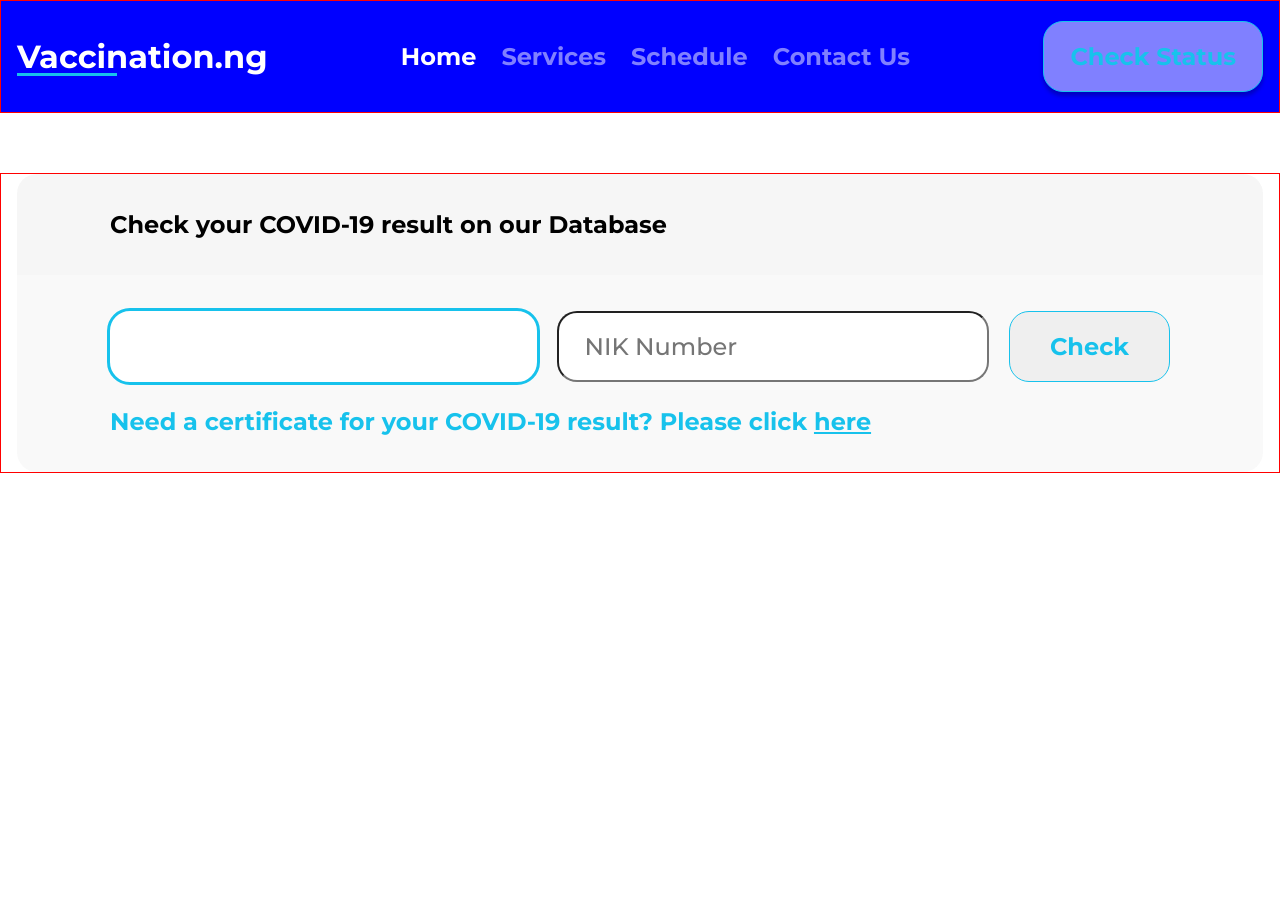
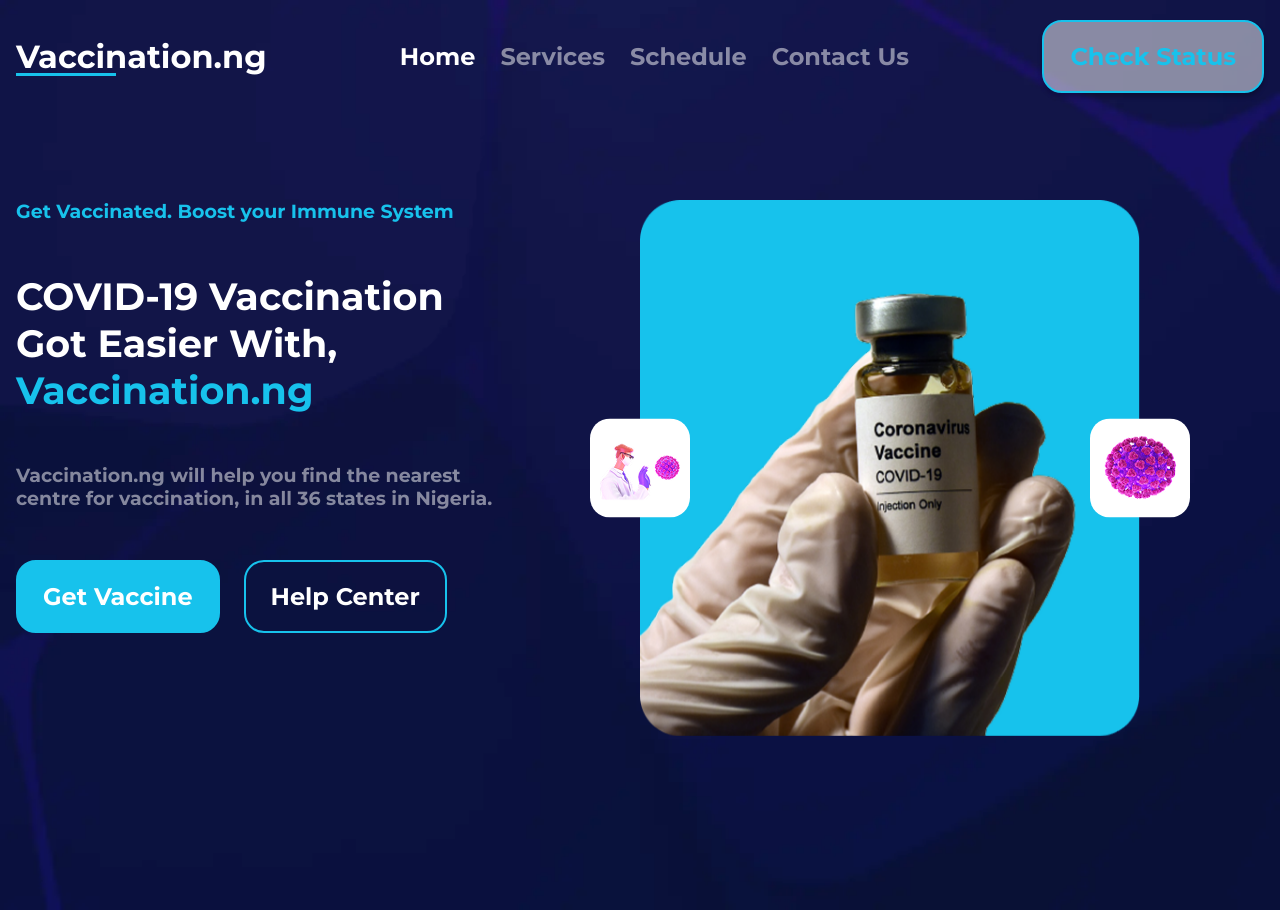
Before and after one commit to pankajmanral/vaccination, a plain HTML site: page index.html in a window 1280 px wide. Before the commit the page ends 800 px from the top, so only its background shows below. Drawn offline with nearby package versions, Linux system fonts and the light colour scheme.

Commit message:
banner almost done

```diff
--- a/assets/css/banner.css
+++ b/assets/css/banner.css
@@ -1,42 +1,42 @@
 .banner {
     position: relative;
+}
+
+.banner .container {
+    position: relative;
+    top: 200px;
+}
+
+.banner-img {
+    position: absolute;
     top: 0;
     left: 0;
+    width: 100%;
+    object-fit: cover;
+    object-position: center;
 }
 
-.banner .banner-img-wrapper {
-    position: relative;
-    overflow: hidden;
+.banner .banner-content {
+    width: 100%;
+    display: flex;
+    justify-content: space-between;
 }
 
-.banner .banner-img {
-    width: 100%;
-    height: auto;
-    object-fit: cover;
-    object-position: center;
-    display: block;
-}
-
-
-.banner .banner-content-wrapper {
-    position: absolute;
-    top: 211px;
-    display: flex;
-    justify-content: space-between;
-    align-items: flex-start;
-}
-
-.banner .banner-text-content {
+.banner .banner-left {
     width: 100%;
     max-width: 603px;
 }
 
-.banner .section-description:first-child {
+.banner .section-description {
     color: var(--primary-accent-color);
-    margin-bottom: 40px;
+    margin-bottom: 50px;
 }
 
-.banner .section-description:last-child {
+.banner .light {
+    color: var(--color-secondary);
+}
+
+.banner {
     color: var(--color-secondary);
 }
 
@@ -45,17 +45,124 @@
     margin-bottom: 50px;
 }
 
-.banner .banner-right-image-wrapper {
-    position: relative;
-    overflow: hidden;
-    background-color: var(--primary-accent-color);
-    border-radius: 43.19px;
-    margin-left: 124px;
+.banner .section-heading span {
+    color: var(--primary-accent-color);
 }
 
-.banner .vaccine-img{
+.banner .get-vaccine-btn,
+.banner .help-center-btn {
+    display: inline-block;
+    text-decoration: none;
+    padding: 20px 25px;
+    color: var(--color-primary);
+    border-color: var(--primary-accent-color);
+}
+
+.banner .get-vaccine-btn {
+    background-color: var(--primary-accent-color);
+    margin-right: 20px;
+}
+
+.banner-right {
     width: 100%;
-    height: auto;
+    display: flex;
+    justify-content: center;
+    align-items: center;
+}
+
+.banner .banner-swiper-container {
+    position: relative;
+    cursor: grab;
+}
+
+.banner .swiper {
+    width: 100%;
+    max-width: 532px;
+}
+
+.banner .vaccine-img {
+    width: 100%;
+    display: block;
     object-fit: cover;
-    display: block;
+    object-position: center;
 }
+
+.banner .swiper-left-fixed-img,
+.banner .swiper-right-fixed-img {
+    position: absolute;
+    z-index: 5;
+    top: 50%;
+    transform: translateY(-50%);
+    background-color: var(--color-primary);
+    padding: 17px 10px;
+    border-radius: 20px;
+}
+
+.banner .swiper-left-fixed-img {
+    left: -50px;
+}
+
+.banner .swiper-right-fixed-img {
+    right: -50px;
+}
+
+@media (max-width:1280px) {
+
+    .banner-img {
+        height: auto;
+    }
+
+    .banner .swiper {
+        max-width: 500px;
+    }
+
+    .banner .banner-left {
+        max-width: 500px;
+    }
+
+    .banner .section-description {
+        font-size: 19px;
+    }
+
+    .banner .section-heading {
+        font-size: 38px;
+    }
+}
+
+@media (max-width:1110px) {
+    .banner .container {
+        top: 115px;
+    }
+
+    .banner .banner-content {
+        flex-direction: column;
+    }
+
+    .banner .banner-left {
+        max-width: 100%;
+        margin-bottom: 55px;
+    }
+}
+
+@media (max-width:635px) {
+    .banner .swiper {
+        width: 100%;
+        max-width: 532px;
+    }
+
+    .banner .swiper{
+        max-width: 450px;
+    }
+}
+
+@media (max-width:568px) {
+    .banner .section-description,
+    .banner .section-heading{
+        margin-bottom: 20px;
+    }
+
+    .banner .swiper{
+        max-width: 400px;
+    }
+
+}
--- a/assets/css/header.css
+++ b/assets/css/header.css
@@ -5,7 +5,6 @@ header {
     width: 100%;
     background: transparent;
     z-index: 10;
-    background-color: blue;
 }
 
 header nav {
--- a/assets/css/style.css
+++ b/assets/css/style.css
@@ -162,7 +162,7 @@ table {
     padding-right: 16px;
     margin: 0 auto;
     box-sizing: border-box;
-    border: 1px solid red;
+    /* border: 1px solid red; */
 }
 
 .btn {
@@ -171,7 +171,7 @@ table {
     font-size: 24px;
     font-weight: var(--fw-700);
     line-height: normal;
-    border: 1px solid;
+    border: 2px solid;
 }
 
 .section-heading {
--- /dev/null
+++ b/assets/js/banner.js
@@ -0,0 +1,3 @@
+const swiper = new Swiper('.swiper',{
+    loop : true
+})
--- a/index.html
+++ b/index.html
@@ -1,11 +1,13 @@
 <!DOCTYPE html>
 <html lang="en">
+
 <head>
     <meta charset="UTF-8" />
     <meta name="viewport" content="width=device-width, initial-scale=1.0" />
 
     <link rel="stylesheet" href="assets/css/style.css " />
     <link rel="stylesheet" href="assets/css/fonts.css " />
+    <link rel="stylesheet" href="https://cdn.jsdelivr.net/npm/swiper@11/swiper-bundle.min.css" />
 
     <!-- header css -->
     <link rel="stylesheet" href="assets/css/header.css" />
@@ -18,6 +20,7 @@
 
     <title>vaccination - Home</title>
 </head>
+
 <body>
     <header>
         <div class="container">
@@ -42,54 +45,55 @@
         </div>
     </header>
 
-        <!-- <section class="banner">
-            <div class="banner-img-wrapper">
+    <section class="banner">
         <picture>
-                    <source
-                        media="(max-width:526px)"
-                        srcset="assets/image/banner-img-sm.webp"
-                    />
-                    <source
-                        media="(max-width:867px)"
-                        srcset="assets/image/banner-img-md.webp"
-                    />
-                    <img
-                        src="assets/image/banner-img-lg.webp"
-                        width="1440"
-                        height="1024"
-                        alt="banner image"
-                        class="banner-img"
-                    />
+            <source media="(max-width:526px)" srcset="assets/image/banner-img-sm.webp" />
+            <source media="(max-width:1081px)" srcset="assets/image/banner-img-md.webp" />
+            <img src="assets/image/banner-img-lg.webp" alt="" class="banner-img" width="1440" height="1024">
         </picture>
-            </div>
         <div class="container">
-                <div class="banner-content-wrapper">
-                    <div class="banner-left-content">
-                        <div class="banner-text-content">
-                            <h2 class="section-description">
+            <div class="banner-content">
+                <div class="banner-left">
+                    <h3 class="section-description">
                         Get Vaccinated. Boost your Immune System
+                    </h3>
+                    <h2 class="section-heading">
+                        COVID-19 Vaccination Got Easier With, <span>Vaccination.ng</span>
                     </h2>
-                            <h1 class="section-heading">
-                                COVID-19 Vaccination Got Easier With,
-                                Vaccination.ng
-                            </h1>
-                            <h2 class="section-description">
-                                Vaccination.ng will help you find the nearest
-                                centre for vaccination, in all 36 states in
+                    <h3 class="section-description light">
+                        Vaccination.ng will help you find the nearest centre for vaccination, in all 36 states in
                         Nigeria.
-                            </h2>
+                    </h3>
+                    <div class="banner-btns">
+                        <a href="" class="btn get-vaccine-btn">Get Vaccine</a>
+                        <a href="" class="btn help-center-btn">Help Center</a>
                     </div>
                 </div>
-                    <div class="banner-right-image-wrapper">
-                        <picture>
-                            <img src="assets/image/vaccine-img-lg.webp" alt="" class="vaccine-img">
-                        </picture>
+                <div class="banner-right">
+                    <div class="banner-swiper-container">
+                        <div class="swiper">
+                            <div class="swiper-wrapper">
+                                <div class="swiper-slide">
+                                    <img src="assets/image/vaccine-img-md.webp" alt="" class="vaccine-img">
+                                </div>
+                                <div class="swiper-slide">
+                                    <img src="assets/image/vaccine-img-md.webp" alt="" class="vaccine-img">
                                 </div>
                             </div>
                         </div>
-        </section> -->
+                        <picture>
+                            <source media="(max-width:526px)" srcset="assets/image/swiper-left-sm.webp"/>
+                            <img src="assets/image/swiper-left.webp" width="80" height="65" alt="" class="swiper-left-fixed-img">
+                        </picture>
+                        <img src="assets/image/swiper-right.webp" width="80" height="65" alt=""
+                            class="swiper-right-fixed-img">
+                    </div>
+                </div>
+            </div>
+        </div>
+    </section>
 
-        <section class="check-covid">
+    <!-- <section class="check-covid">
             <div class="container">
                 <div class="check-covid-wrapper">
                     <h2 class="section-description">
@@ -108,6 +112,10 @@
                     </form>
                 </div>
             </div>
-        </section>
+        </section> -->
+
+    <script src="https://cdn.jsdelivr.net/npm/swiper@11/swiper-bundle.min.js"></script>
+    <script src="assets/js/banner.js"></script>
 </body>
+
 </html>
```
Also changed, not shown: assets/image/swiper-left-sm.webp (added), assets/image/swiper-left.webp (added), assets/image/swiper-right-sm.webp (added), assets/image/swiper-right.webp (added). Lines whose indentation alone changed are shown as unchanged.
